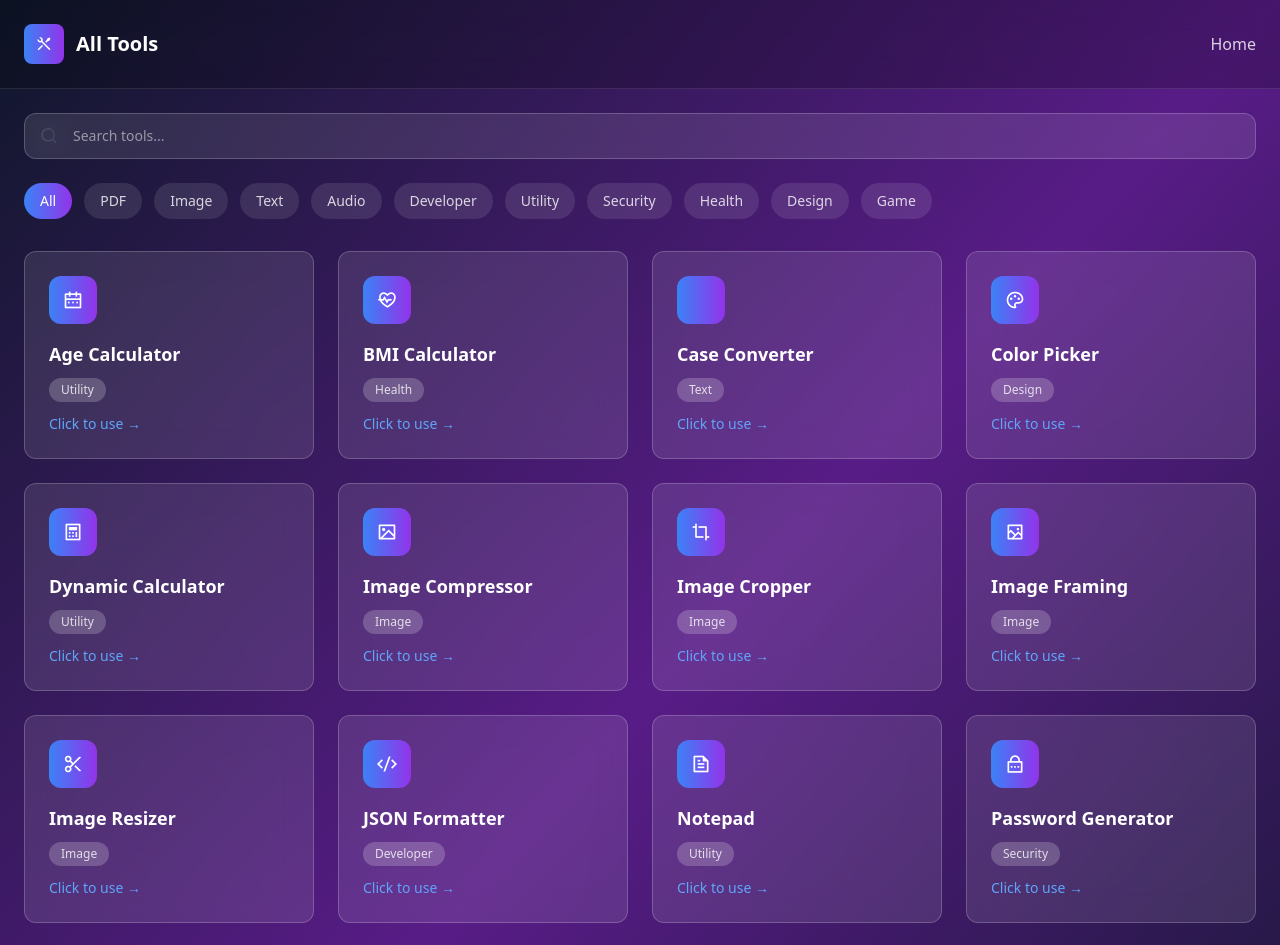
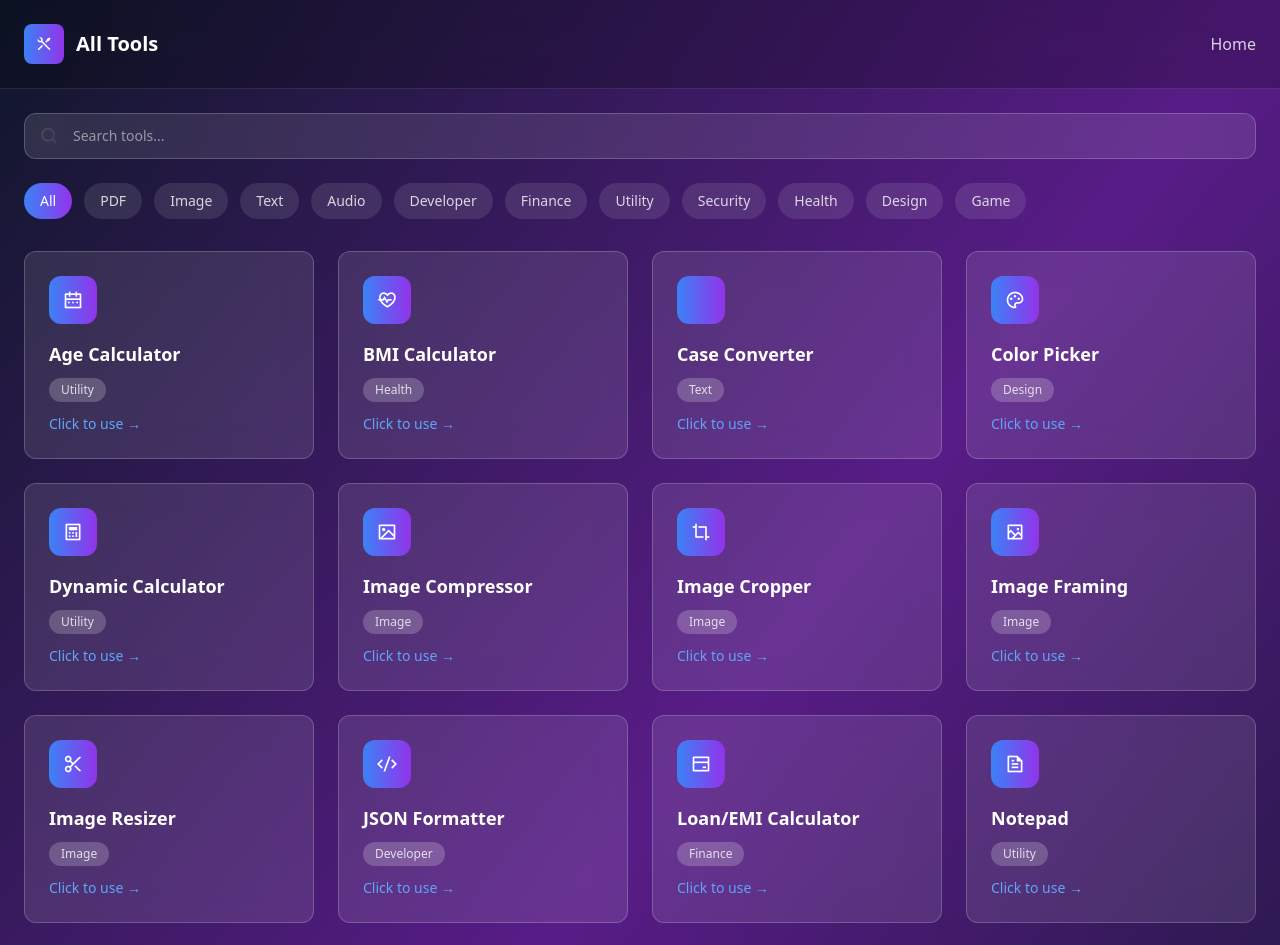
Before and after one commit to sabbir164244/Nxt-ultimate-tools, a Next.js app: page /tools in a window 1280 px wide. Shown: the top 945 px of the page. Built offline with nearby package versions, Linux system fonts and the light colour scheme; some icons are missing.

Commit message:
Update page.tsx

```diff
--- a/app/tools/page.tsx
+++ b/app/tools/page.tsx
@@ -21,7 +21,8 @@ import CaseConverter from './CaseConverter';
 import QRCodeGenerator from './QRCodeGenerator';
 import JSONFormatter from './JSONFormatter';
 import AgeCalculator from './AgeCalculator';
-import UnitConverter from './UnitConverter'; // <-- NYA IMPORT
+import UnitConverter from './UnitConverter';
+import LoanCalculator from './LoanCalculator'; // <-- NYA IMPORT
 
 const allTools = [
   { id: 'age-calculator', name: 'Age Calculator', icon: 'ri-calendar-2-line', category: 'Utility', component: AgeCalculator },
@@ -34,6 +35,7 @@ const allTools = [
   { id: 'image-framing', name: 'Image Framing', icon: 'ri-image-2-line', category: 'Image', component: ImageFraming },
   { id: 'image-resizer', name: 'Image Resizer', icon: 'ri-scissors-line', category: 'Image', component: ImageResizer },
   { id: 'json-formatter', name: 'JSON Formatter', icon: 'ri-code-s-slash-line', category: 'Developer', component: JSONFormatter },
+  { id: 'loan-calculator', name: 'Loan/EMI Calculator', icon: 'ri-bank-card-line', category: 'Finance', component: LoanCalculator }, // <-- NYA TOOL ADD HUA
   { id: 'notepad', name: 'Notepad', icon: 'ri-file-text-line', category: 'Utility', component: Notepad },
   { id: 'password-generator', name: 'Password Generator', icon: 'ri-lock-password-line', category: 'Security', component: PasswordGenerator },
   { id: 'pdf-generator', name: 'PDF Generator', icon: 'ri-file-pdf-line', category: 'PDF', component: PDFGenerator },
@@ -42,11 +44,11 @@ const allTools = [
   { id: 'puzzle', name: 'Puzzle Game', icon: 'ri-puzzle-line', category: 'Game', component: Puzzle },
   { id: 'qr-code-generator', name: 'QR Code Generator', icon: 'ri-qr-code-line', category: 'Developer', component: QRCodeGenerator },
   { id: 'text-to-voice', name: 'Text to Voice', icon: 'ri-mic-line', category: 'Audio', component: TextToVoice },
-  { id: 'unit-converter', name: 'Unit Converter', icon: 'ri-ruler-2-line', category: 'Utility', component: UnitConverter }, // <-- NYA TOOL ADD HUA
+  { id: 'unit-converter', name: 'Unit Converter', icon: 'ri-ruler-2-line', category: 'Utility', component: UnitConverter },
   { id: 'word-to-pdf', name: 'Word to PDF', icon: 'ri-file-word-line', category: 'PDF', component: WordToPDF },
 ];
 
-const categories = ['All', 'PDF', 'Image', 'Text', 'Audio', 'Developer', 'Utility', 'Security', 'Health', 'Design', 'Game'];
+const categories = ['All', 'PDF', 'Image', 'Text', 'Audio', 'Developer', 'Finance', 'Utility', 'Security', 'Health', 'Design', 'Game']; // <-- NYI CATEGORY ADD HUI
 
 export default function ToolsPage() {
   // ... (rest of the code is the same)
@@ -169,4 +171,4 @@ export default function ToolsPage() {
       </div>
     </div>
   );
-            }
+   }
```
